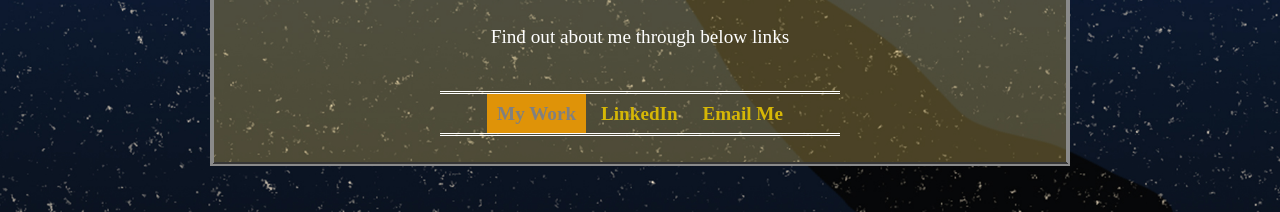
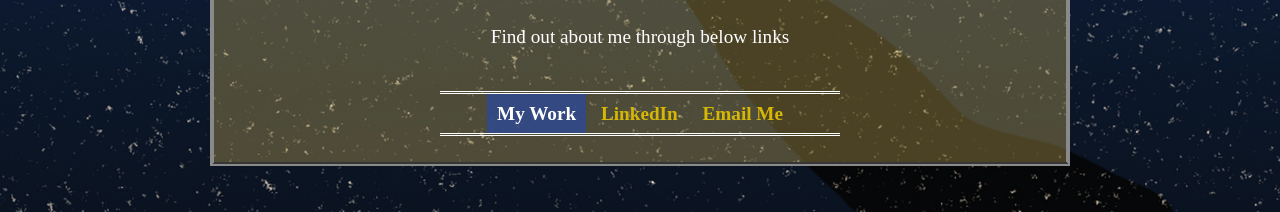
Before and after one commit to qhvo/qhvo1.github.io, a plain HTML site: page index.html in a window 1280 px wide. In both pictures the pointer is over the link "My Work". Shown: the part 688-900 px from the top of the page. Drawn offline with Linux system fonts and the light colour scheme; a web font is replaced by a local one.

Commit message:
Add files via upload

```diff
--- a/styles-contact.css
+++ b/styles-contact.css
@@ -144,6 +144,6 @@ a{
 }
 
 a:hover{
-	color: gray;
-	background: rgb(223, 147, 8);
+	color: rgb(255, 255, 255);
+	background: rgb(46, 73, 148, 0.80);
 }
```
